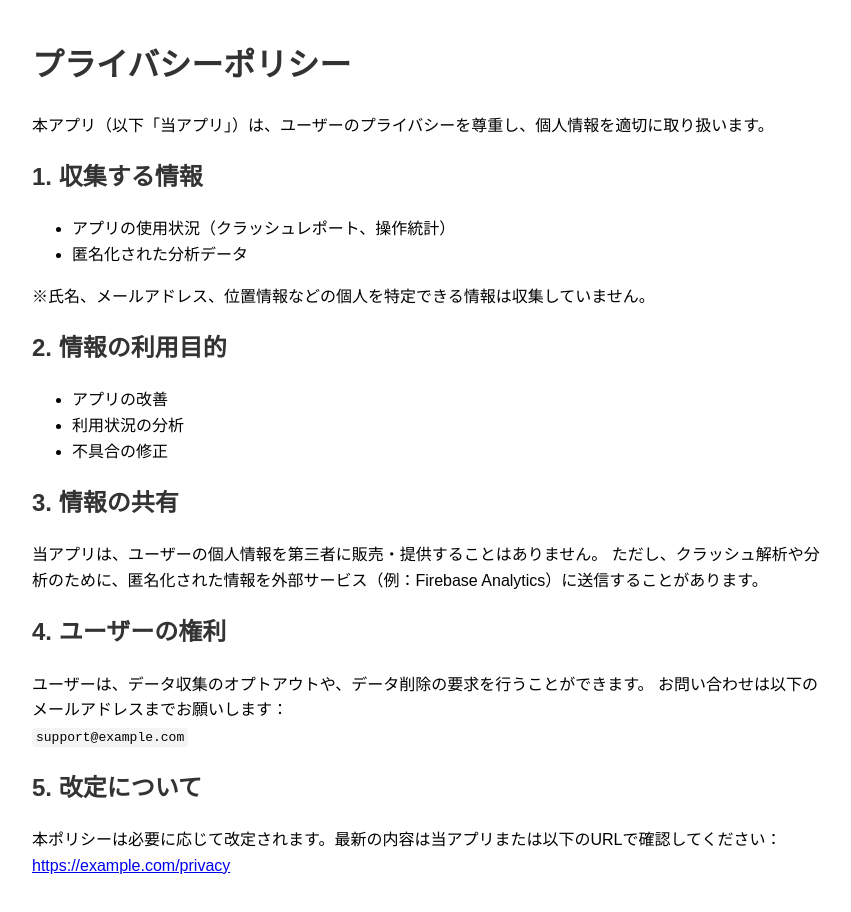
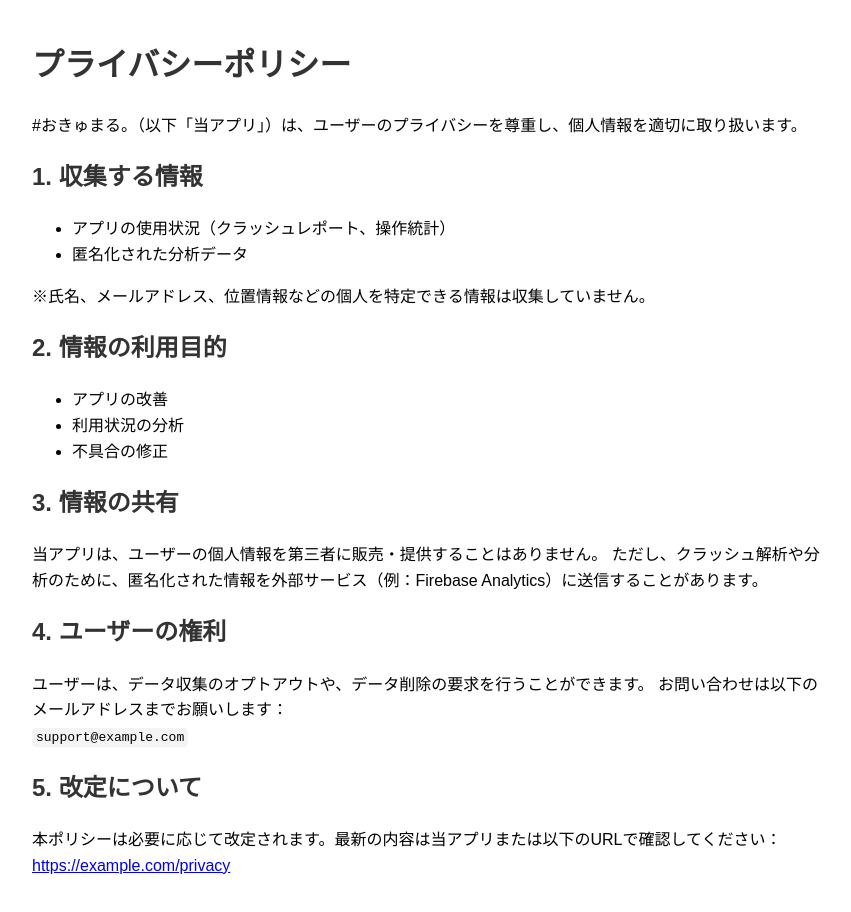
Before and after one commit to ryomar-kappa/privacy-policy, a plain HTML site: page index.html in a window 1280 px wide. Shown: the whole page, without its empty margins (8-859 px from the left). Drawn offline with Linux system fonts and the light colour scheme.

Commit message:
Update index.html

```diff
--- a/index.html
+++ b/index.html
@@ -13,7 +13,7 @@
 <body>
   <h1>プライバシーポリシー</h1>
 
-  <p>本アプリ（以下「当アプリ」）は、ユーザーのプライバシーを尊重し、個人情報を適切に取り扱います。</p>
+  <p>#おきゅまる。（以下「当アプリ」）は、ユーザーのプライバシーを尊重し、個人情報を適切に取り扱います。</p>
 
   <h2>1. 収集する情報</h2>
   <ul>
```
